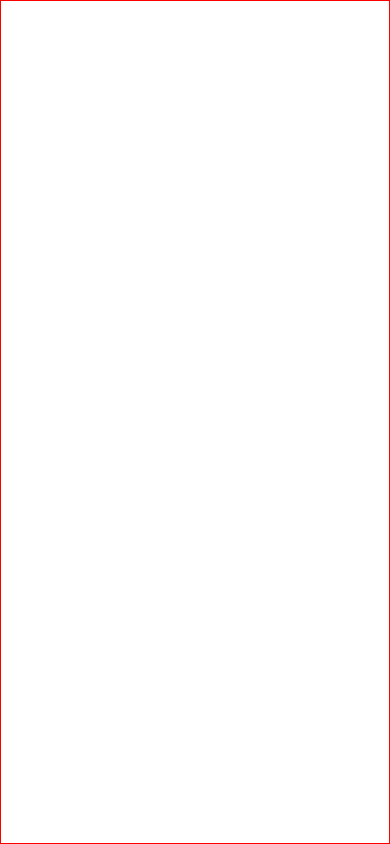
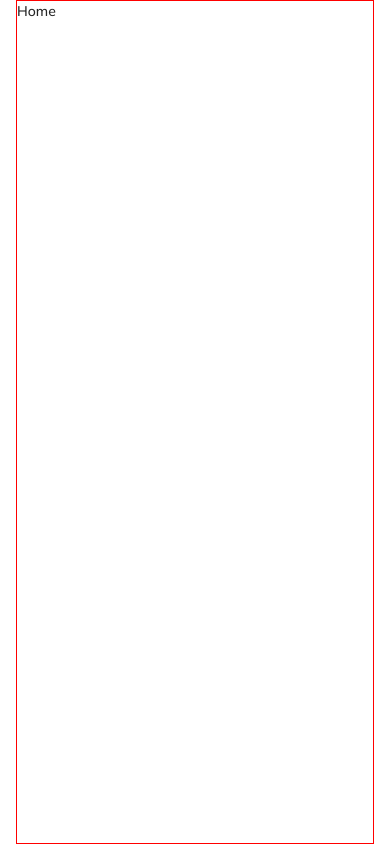
Before and after one commit to yabakune/kujira-web-client, a Next.js app: page / in a window 390 px wide. Built offline with nearby package versions, Linux system fonts and the light colour scheme.

Commit message:
Create root <Layout /> component and add global responsive side paddings. Create <PageHead /> global component.

```diff
--- /dev/null
+++ b/src/components/index.ts
@@ -0,0 +1 @@
+export * from "./page-head";
--- /dev/null
+++ b/src/components/layout.module.scss
@@ -0,0 +1,16 @@
+.responsiveSidePadding {
+  padding-right: var(--twentyFourPixels);
+  padding-left: var(--twentyFourPixels);
+
+  /* Tablet */
+  @media (max-width: 1024px) {
+    padding-right: var(--twentyPixels);
+    padding-left: var(--twentyPixels);
+  }
+
+  /* Mobile */
+  @media (max-width: 500px) {
+    padding-right: var(--sixteenPixels);
+    padding-left: var(--sixteenPixels);
+  }
+}
--- /dev/null
+++ b/src/components/layout.tsx
@@ -0,0 +1,17 @@
+import { Mulish } from "next/font/google";
+
+import Styles from "./layout.module.scss";
+
+type Props = { children: React.ReactNode };
+
+const mulish = Mulish({ subsets: ["latin"] });
+
+const Layout = (props: Props) => {
+  return (
+    <div className={`${Styles.responsiveSidePadding} ${mulish.className}`}>
+      {props.children}
+    </div>
+  );
+};
+
+export default Layout;
--- /dev/null
+++ b/src/components/page-head.tsx
@@ -0,0 +1,20 @@
+import Head from "next/head";
+
+type Props = {
+  title: string;
+  description?: string;
+};
+
+export const PageHead = (props: Props) => {
+  return (
+    <Head>
+      <title>Kujira | {props.title}</title>
+      <meta
+        name="description"
+        content={props.description || "Your spending habits made clear."}
+      />
+      <meta name="viewport" content="width=device-width, initial-scale=1" />
+      <link rel="icon" href="/favicon.ico" />
+    </Head>
+  );
+};
--- a/src/pages/_app.tsx
+++ b/src/pages/_app.tsx
@@ -1,7 +1,13 @@
-import '@/styles/globals.scss'
+import type { AppProps } from "next/app";
 
-import type { AppProps } from 'next/app'
+import Layout from "@/components/layout";
+
+import "@/styles/globals.scss";
 
 export default function App({ Component, pageProps }: AppProps) {
-  return <Component {...pageProps} />
+  return (
+    <Layout>
+      <Component {...pageProps} />
+    </Layout>
+  );
 }
--- a/src/pages/index.tsx
+++ b/src/pages/index.tsx
@@ -1,20 +1,13 @@
-import Head from "next/head";
-import { Mulish } from "next/font/google";
+import * as Components from "@/components";
+
 import styles from "@/styles/home.module.scss";
-
-const mulish = Mulish({ subsets: ["latin"] });
 
 export default function Home() {
   return (
     <>
-      <Head>
-        <title>Kujira</title>
-        <meta name="description" content="Your spending habits made clear." />
-        <meta name="viewport" content="width=device-width, initial-scale=1" />
-        <link rel="icon" href="/favicon.ico" />
-      </Head>
+      <Components.PageHead title="Home" />
 
-      <main className={`${styles.main} ${mulish.className}`}></main>
+      <main className={styles.main}>Home</main>
     </>
   );
 }
--- a/src/styles/home.module.scss
+++ b/src/styles/home.module.scss
@@ -1,10 +1,5 @@
 .main {
-  display: flex;
-  flex-direction: column;
-  justify-content: space-between;
-  align-items: center;
-  padding: 6rem;
-  min-height: 100vh;
+  min-height: 100dvh;
 
   border: var(--debug);
 }
```
